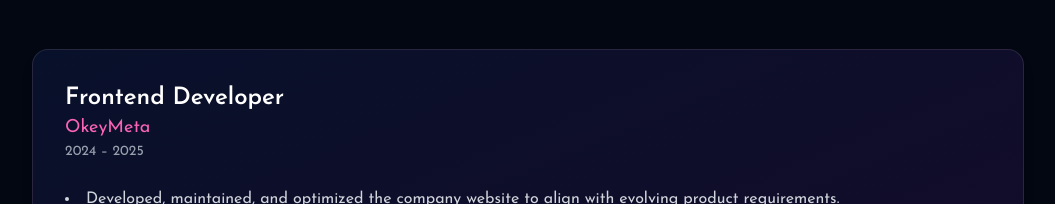
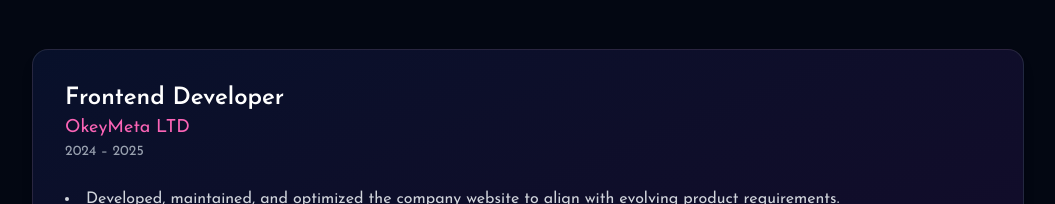
Before and after one commit to SanniAbdulmuiz/my-portfolio-website, a Next.js app: page / in a window 1280 px wide. Shown: the part 4174-4378 px from the top of the page, without its empty margins (112-1167 px from the left). Built offline with nearby package versions, Linux system fonts and the light colour scheme.

Commit message:
Refactor Experience component for improved readability and maintainability

```diff
--- a/app/_components/Experience.js
+++ b/app/_components/Experience.js
@@ -3,7 +3,7 @@
 export default function Experience() {
   const experiences = [
     {
-      company: 'OkeyMeta',
+      company: 'OkeyMeta LTD',
       role: 'Frontend Developer',
       period: '2024 – 2025',
       achievements: [
```
